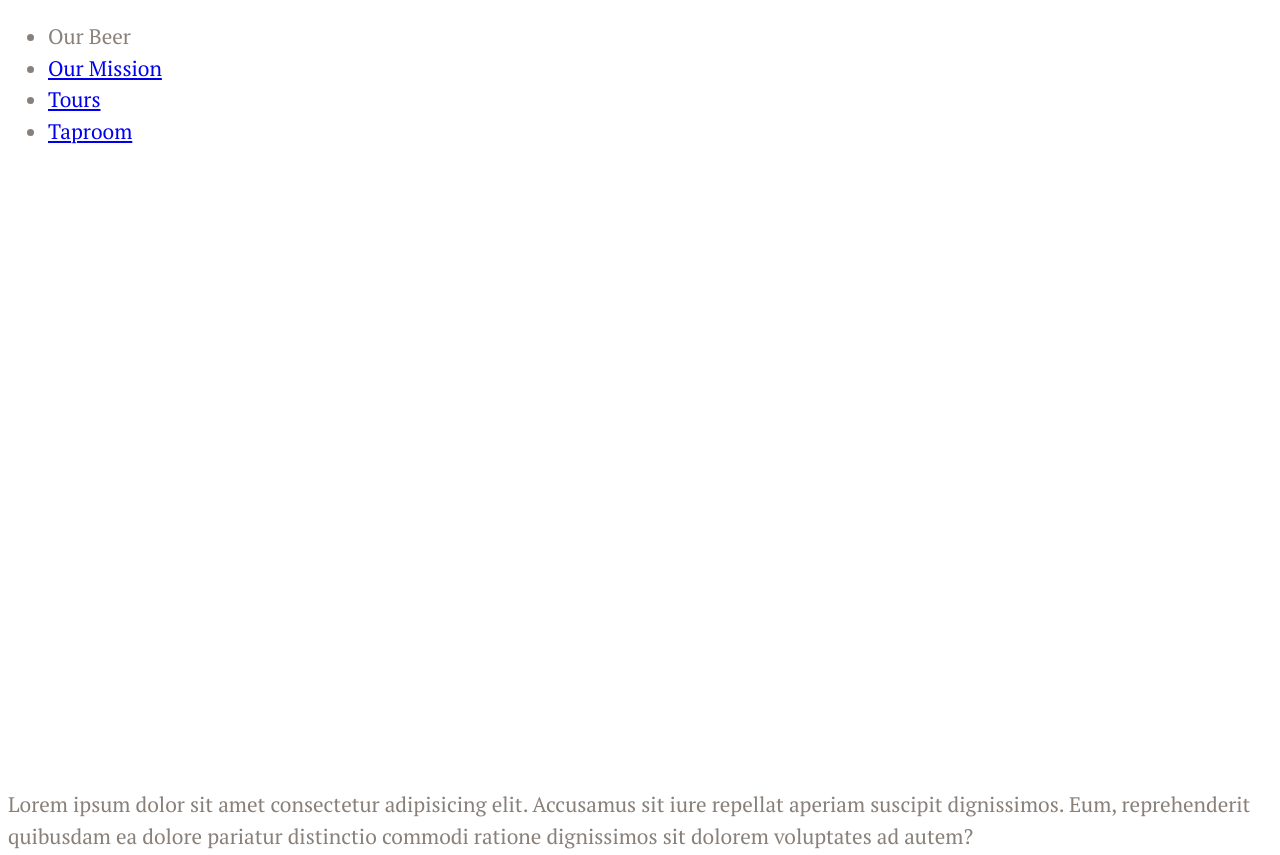
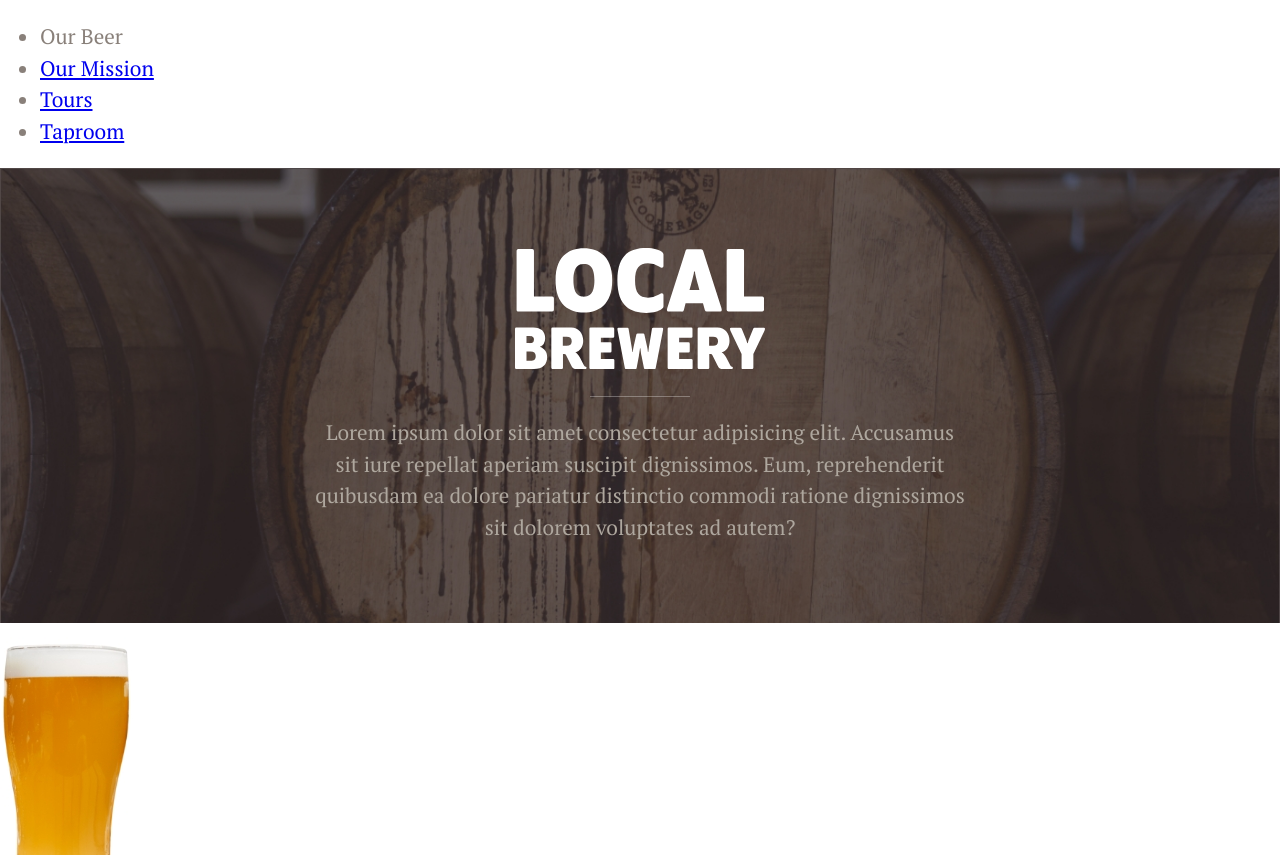
Before and after one commit to charlesmartinreed/portfolio-delta-brews, a plain HTML site: page index.html in a window 1280 px wide. Shown: the top 855 px of the page. Drawn offline with nearby package versions, Linux system fonts and the light colour scheme.

Commit message:
add styling for hero section

```diff
--- a/scss/base/_typography.scss
+++ b/scss/base/_typography.scss
@@ -3,6 +3,7 @@
 @import url('https://fonts.googleapis.com/css?family=Oswald:400,500,600,700|PT+Serif:400,400i,700,700i&display=swap');
 
 body {
+    margin: 0;
     font-family: $ff-body;
     font-size: 1.3125rem;
     line-height: 1.5;
--- /dev/null
+++ b/scss/layout/_intro.scss
@@ -0,0 +1,43 @@
+.logo {
+  width: 250px;
+  margin: 0 auto 2em;
+  display: block;
+}
+
+.section--intro {
+  background: {
+    image: url(../images/hero-bg.jpg);
+    color: rgba(255, 255, 255, 0.3);
+    size: cover;
+    repeat: no-repeat;
+  }
+
+  display: grid;
+  grid: auto-flow / minmax(1em, 1fr) minmax(400px, 650px) minmax(1em, 1fr);
+  padding: 10vh 0;
+  text-align: center;
+  color: $color-brown-base;
+
+  .logo {
+    grid-column: 2/3;
+    margin-bottom: 3rem;
+  }
+
+  .intro__text {
+    grid-column: 2 / 3;
+    position: relative;
+
+    &::after {
+      content: "";
+      display: block;
+      height: 1px;
+      background: white;
+      opacity: 0.3;
+      width: 100px;
+      position: absolute;
+      top: -1em;
+      left: 50%;
+      transform: translateX(-50%);
+    }
+  }
+}
--- a/scss/main.scss
+++ b/scss/main.scss
@@ -1,3 +1,4 @@
 @import 'abstracts/colors';
 @import 'abstracts/typography';
 @import 'base/typography';
+@import 'layout/intro'
```
Also changed, not shown: css/main.css, images/barrel-beer-brewery-1267358.jpg (deleted), images/hero-bg.jpg (added), 1 other file.
